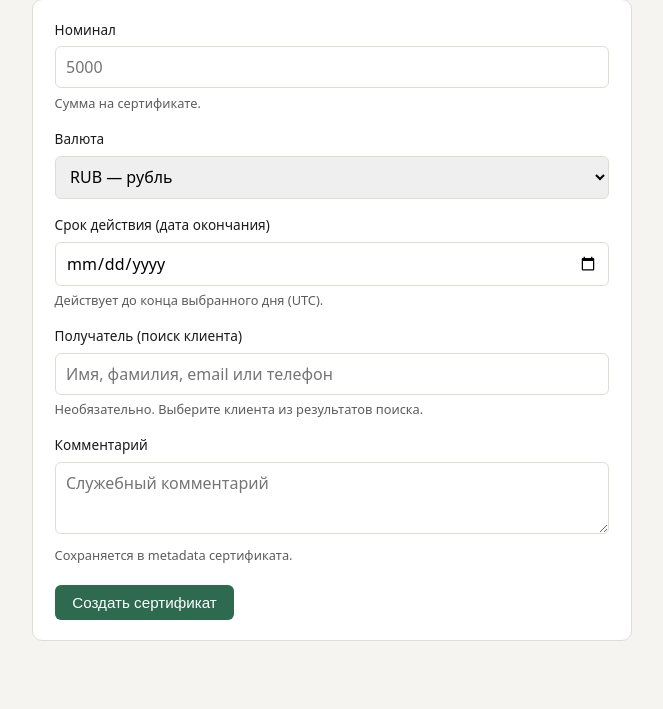
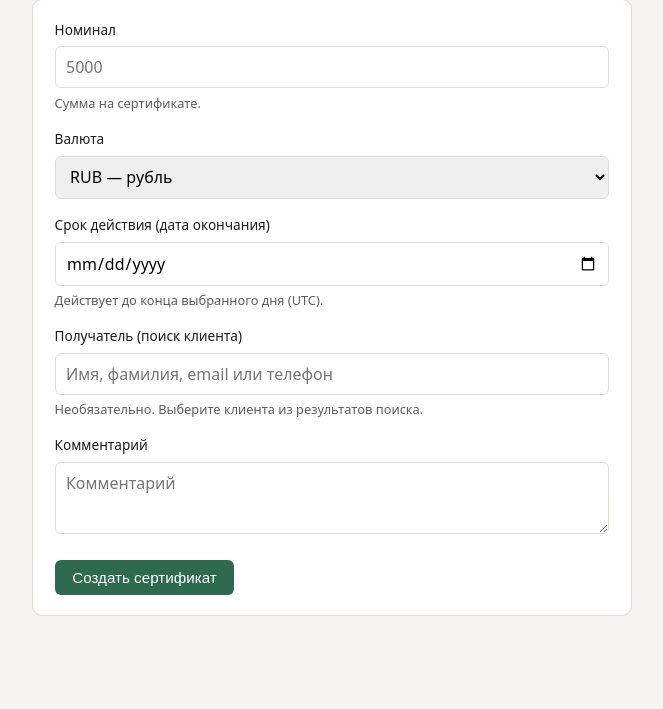
Before and after one commit to MalievRoman/kokossimo, a Django app: page /staff/certificates/create in a window 1280 px wide. Shown: the part 113-822 px from the top of the page, without its empty margins (308-971 px from the left). After the commit the page ends 729 px from the top, so only its background shows below. Run offline with Django 5.2, Linux system fonts and the light colour scheme.

Commit message:
front fix

```diff
--- a/kokossimo-backend/staff_portal/templates/staff_portal/certificate_create.html
+++ b/kokossimo-backend/staff_portal/templates/staff_portal/certificate_create.html
@@ -155,8 +155,7 @@
 
       <div class="field">
         <label for="comment">Комментарий</label>
-        <textarea id="comment" name="comment" placeholder="Служебный комментарий">{{ form.comment }}</textarea>
-        <p class="field-hint">Сохраняется в metadata сертификата.</p>
+        <textarea id="comment" name="comment" placeholder="Комментарий">{{ form.comment }}</textarea>
       </div>
 
       <div class="row-actions">
```
